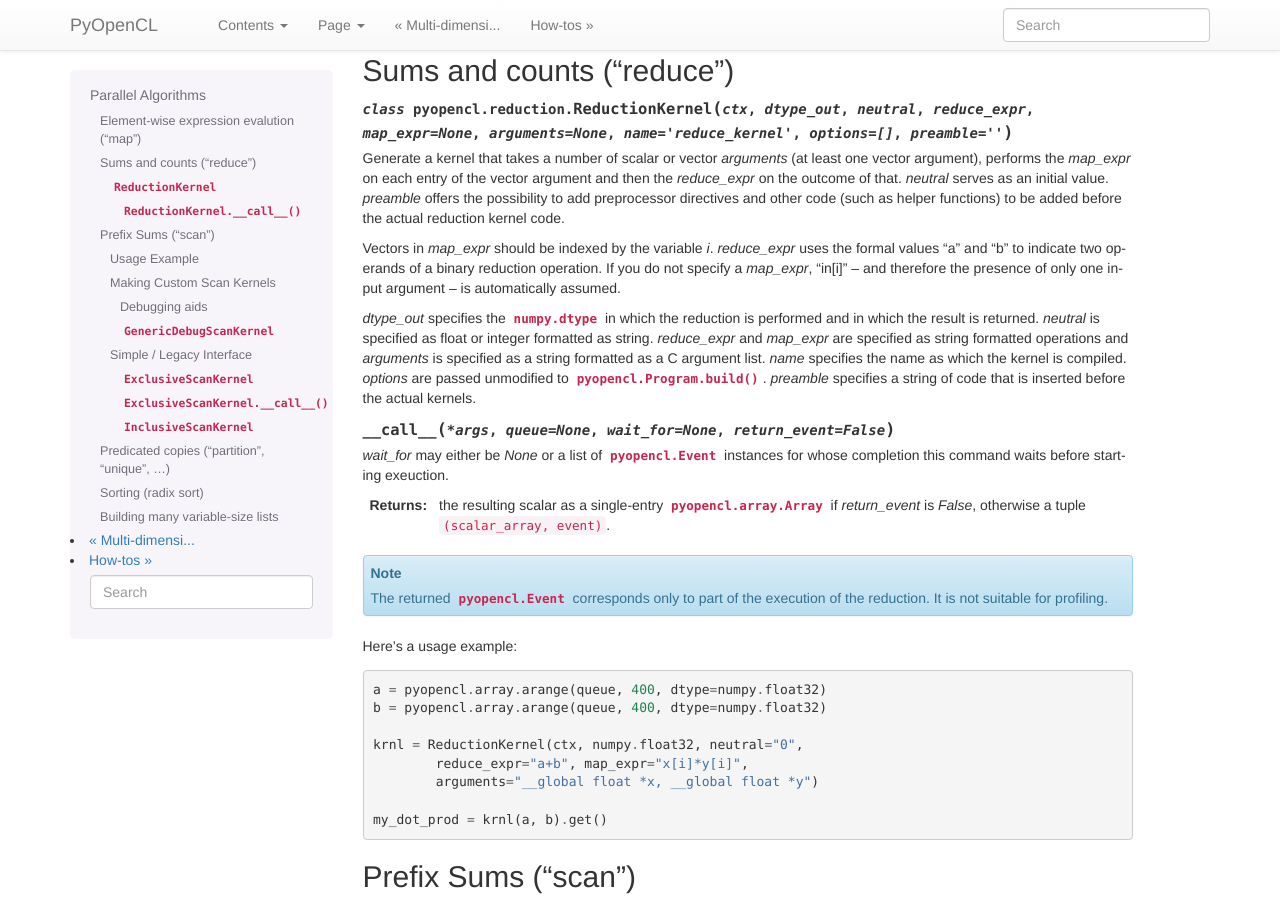
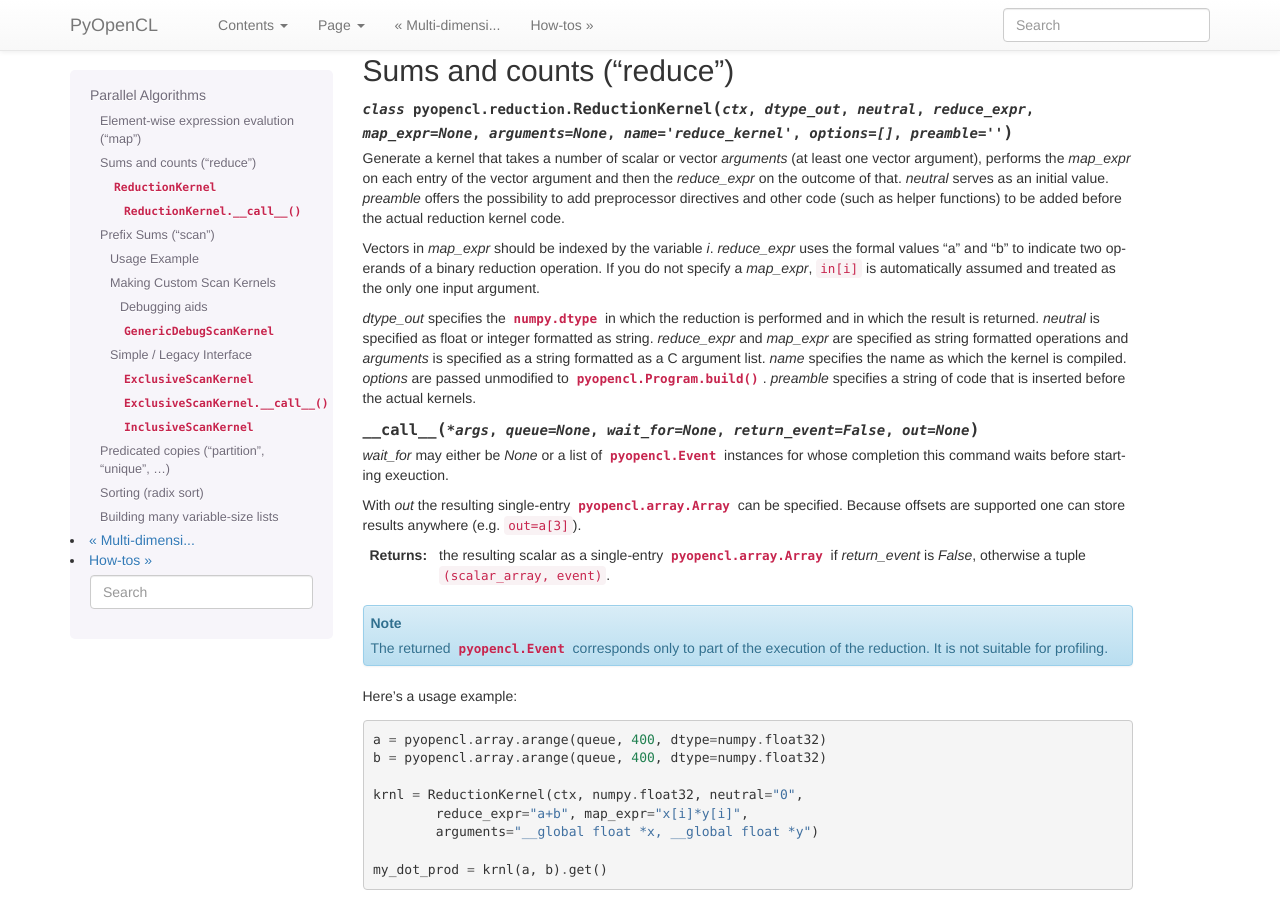
Before and after one commit to inducer/pyopencl, a Sphinx documentation site: the page built from doc/algorithm.rst, in a window 1280 px wide and 900 px high, scrolled down 890 px. Built offline with Sphinx 7.4.7, drawn with Linux system fonts in a browser that asks for light colours.

Commit message:
Add `out` parameter to ReductionKernel call.

```diff
--- a/doc/algorithm.rst
+++ b/doc/algorithm.rst
@@ -73,9 +73,8 @@ Sums and counts ("reduce")
 
     Vectors in *map_expr* should be indexed by the variable *i*. *reduce_expr*
     uses the formal values "a" and "b" to indicate two operands of a binary
-    reduction operation. If you do not specify a *map_expr*, "in[i]" -- and
-    therefore the presence of only one input argument -- is automatically
-    assumed.
+    reduction operation. If you do not specify a *map_expr*, ``in[i]`` is
+    automatically assumed and treated as the only one input argument.
 
     *dtype_out* specifies the :class:`numpy.dtype` in which the reduction is
     performed and in which the result is returned. *neutral* is specified as
@@ -86,9 +85,13 @@ Sums and counts ("reduce")
     :meth:`pyopencl.Program.build`. *preamble* specifies a string of code that
     is inserted before the actual kernels.
 
-    .. method:: __call__(*args, queue=None, wait_for=None, return_event=False)
+    .. method:: __call__(*args, queue=None, wait_for=None, return_event=False, out=None)
 
         |explain-waitfor|
+
+        With *out* the resulting single-entry :class:`pyopencl.array.Array` can
+        be specified. Because offsets are supported one can store results
+        anywhere (e.g. ``out=a[3]``).
 
         :return: the resulting scalar as a single-entry :class:`pyopencl.array.Array`
             if *return_event* is *False*, otherwise a tuple ``(scalar_array, event)``.
```
Also changed, not shown: 1 other file.
